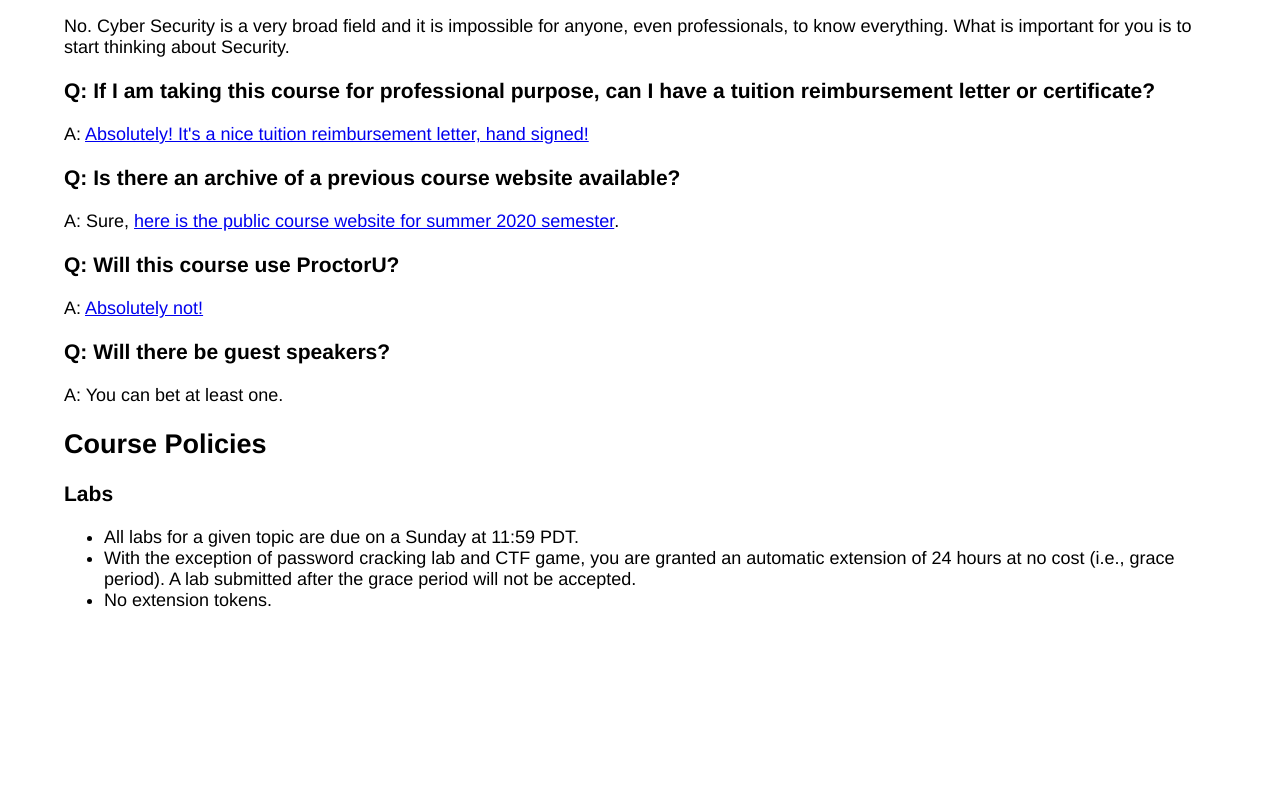
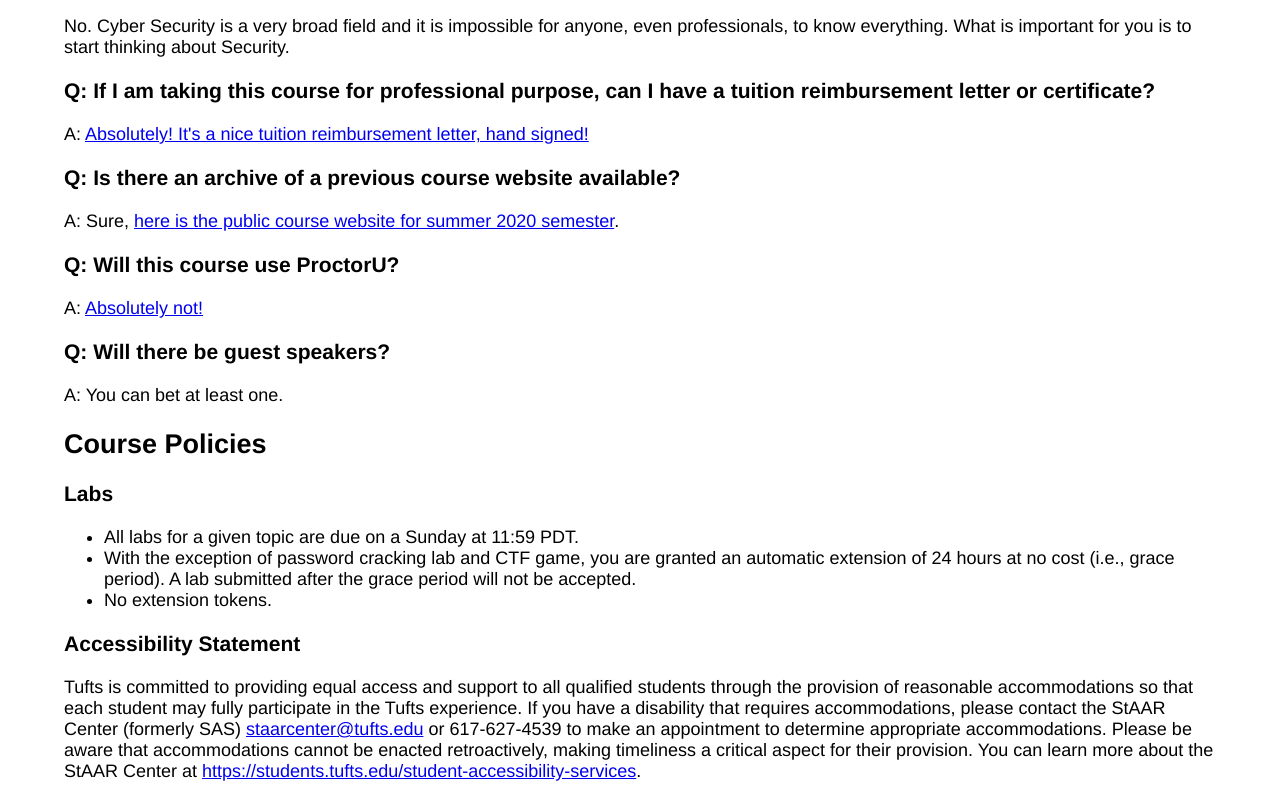
Before and after one commit to YinanQian/DefenseAgainstTheDarkArts, a plain HTML site: page index.html in a window 1280 px wide. Shown: the part 6070-6870 px from the top of the page. Before the commit the page ends 6699 px from the top, so only its background shows below. Drawn offline with Linux system fonts and the light colour scheme.

Commit message:
Added accessibility statement

```diff
--- a/index.html
+++ b/index.html
@@ -341,6 +341,8 @@
         <li>With the exception of password cracking lab and CTF game, you are granted an automatic extension of 24 hours at no cost (i.e., grace period). A lab submitted after the grace period will not be accepted.</li>
         <li>No extension tokens.</li>
     </ul>
+    <h3>Accessibility Statement</h3>
+    <p>Tufts is committed to providing equal access and support to all qualified students through the provision of reasonable accommodations so that each student may fully participate in the Tufts experience. If you have a disability that requires accommodations, please contact the StAAR Center (formerly SAS) <a href="mailto:staarcenter@tufts.edu">staarcenter@tufts.edu</a> or 617-627-4539 to make an appointment to determine appropriate accommodations. Please be aware that accommodations cannot be enacted retroactively, making timeliness a critical aspect for their provision. You can learn more about the StAAR Center at <a href="https://students.tufts.edu/student-accessibility-services" target="_blank">https://students.tufts.edu/student-accessibility-services</a>.</p>
 </body>
 
 </html>
```
